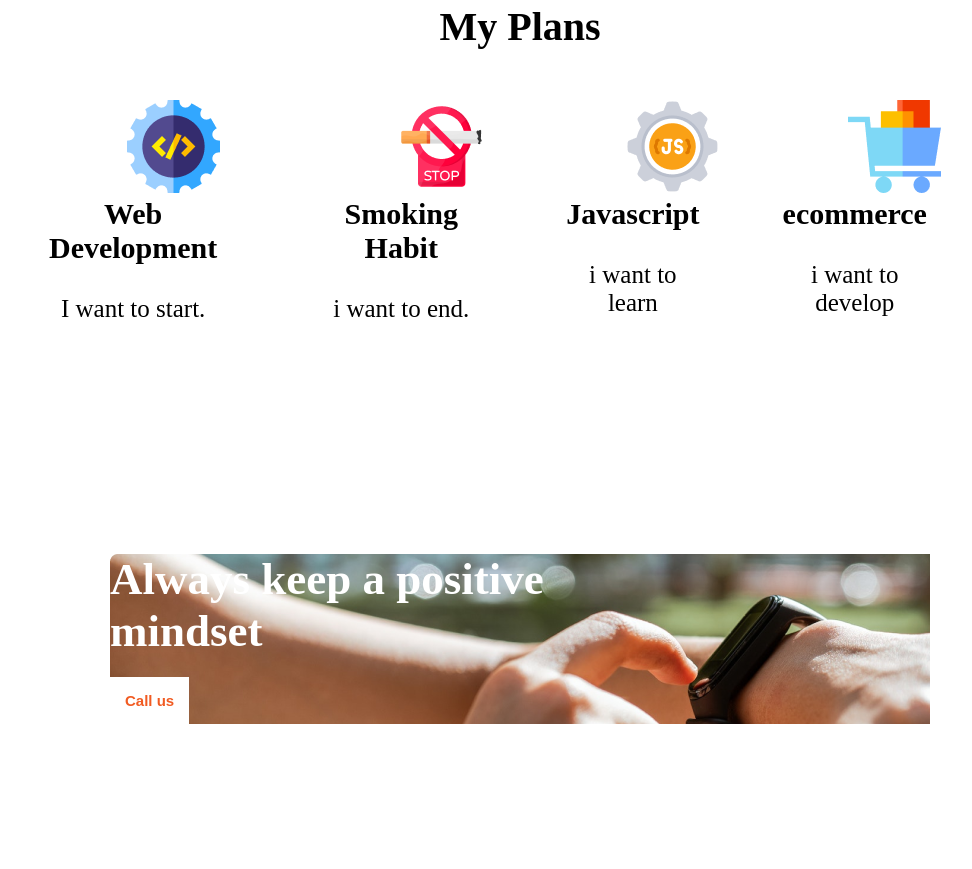
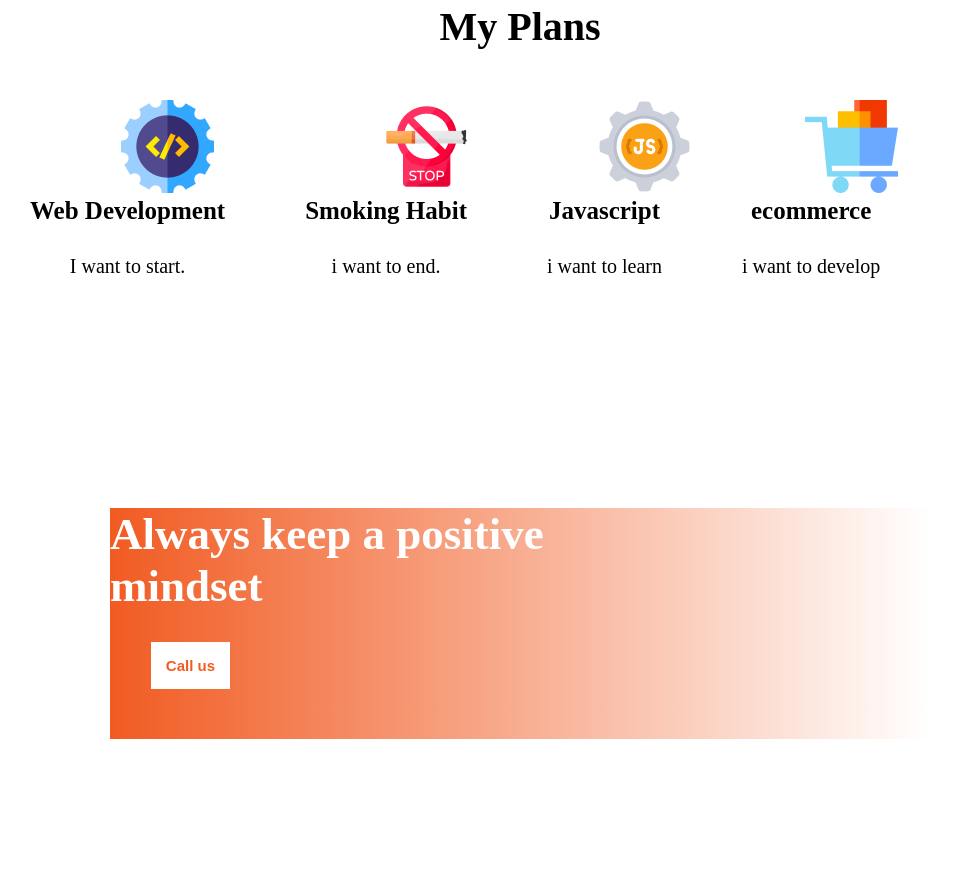
Before and after one commit to RASEL-BABU/assignment1, a plain HTML site: page index.html in a window 1280 px wide. Shown: the part 1831-2700 px from the top of the page, without its empty margins (120-1092 px from the left). Drawn offline with Linux system fonts and the light colour scheme.

Commit message:
final update

```diff
--- a/style.css
+++ b/style.css
@@ -69,6 +69,8 @@
     display: flex;
     padding-left: 150px;
     margin-top: 15px;
+    font-size: 15px;
+    font-weight: 10px;
 
 }
 /* plan section */
@@ -92,16 +94,16 @@
 }
 
 .plan-title {
-    font-weight: 700;
-    font-size: 30px;
+    font-weight: bold;
+    font-size: 25px;
     padding-right: 80px;
     padding-bottom: 20px;
     text-align: center;
 }
 
 .plan-description {
-    font-size: 25px;
-    font-weight: 500;
+    font-size: 20px;
+    font-weight: 100px;
     padding-right: 80px;
     padding-top: 10px;
 
@@ -113,7 +115,7 @@
     border: none;
     color: #F15B22;
     font-size: 15px;
-    margin-top: 20px;
+    margin-top: 30px;
     font-weight: bold;
     /* text-align: center; */
 }
@@ -123,12 +125,15 @@
     background-image: url("./images/watch.png");
     background-repeat: no-repeat;
     margin: 230px;
+    background: linear-gradient(90deg, #F15B22 0%,rgba(241,0,0,0)100%);
 
 }
 
 .btn2 {
-    padding-right: 10px;
-    margin-bottom: 10px;
+    text-align: right;
+    padding-bottom:50px;
+    padding-right: 700px;
+
 
 
 }
```
